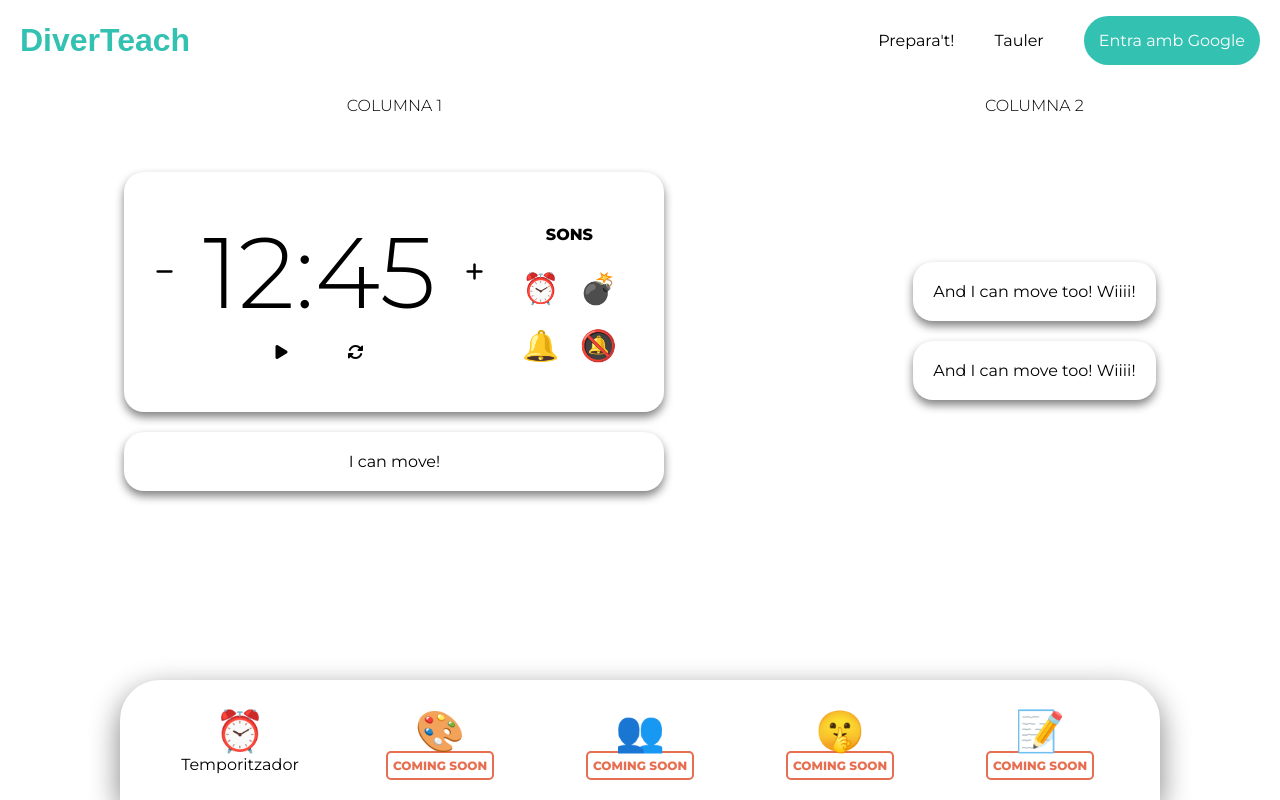
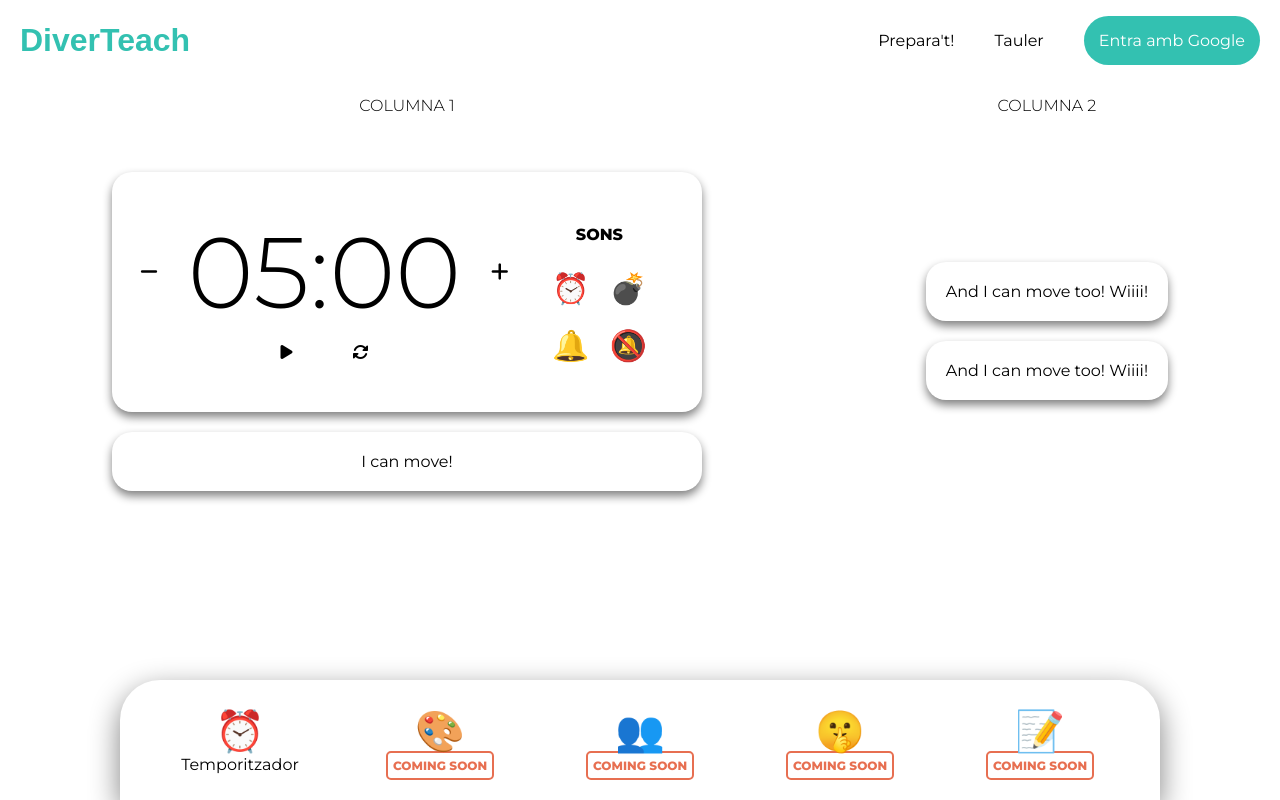
Before and after one commit to ArnoldGee/diverteach, a React (Create React App) app: page /dashboard in a window 1280 px wide. Built offline with nearby package versions, Linux system fonts and the light colour scheme; a web font is replaced by a local one.

Commit message:
✨Added timer functionality and animations when 0s is reached

```diff
--- a/src/components/tool-timer/tool-timer.component.jsx
+++ b/src/components/tool-timer/tool-timer.component.jsx
@@ -1,45 +1,153 @@
 import React, {Component} from 'react';
 
-import './tool-timer.styles.scss'
+import './tool-timer.styles.scss';
+
+const INITIAL_STATE = {
+  sessionCount: 5,
+  clockCount: 5 * 60,
+  sound: 'audio-beep',
+  isPlaying: false,
+  isRinging: false,
+  audio: undefined,
+};
 
 class ToolTimer extends Component {
-  constructor(props){
-    super(props)
+  constructor(props) {
+    super(props);
     this.loop = undefined;
-    this.state = {
-      sessionCount: 10,
-      clockCount: 0,
-      sound: 'audio-beep',
-      isPlaying: false
-    }
+    this.state = INITIAL_STATE;
   }
-  componentWillUnmount () {
+  componentDidMount() {
+    this.audio = document.getElementById(this.state.sound);
+  }
+  componentWillUnmount() {
     clearInterval(this.loop);
   }
+
+  convertToTime = (count) => {
+    const minutes = Math.floor(count / 60);
+    const seconds = count % 60;
+    const secondsDisplay = seconds < 10 ? '0' + seconds : seconds;
+    const minutesDisplay = minutes < 10 ? '0' + minutes : minutes;
+    return `${minutesDisplay}:${secondsDisplay}`;
+  };
+
+  handleSessionIncrease = () => {
+    const {sessionCount, isPlaying} = this.state;
+
+    if (sessionCount < 60) {
+      if (!isPlaying) {
+        this.setState({
+          sessionCount: sessionCount + 1,
+          clockCount: (sessionCount + 1) * 60,
+        });
+      }
+    }
+  };
+
+  handleSessionDecrease = () => {
+    const {sessionCount, isPlaying} = this.state;
+
+    if (sessionCount > 1) {
+      if (!isPlaying) {
+        this.setState({
+          sessionCount: sessionCount + -1,
+          clockCount: (sessionCount + -1) * 60,
+        });
+      }
+    }
+  };
+
+  handlePlayPause = () => {
+    const {isPlaying} = this.state;
+    if (!isPlaying) {
+      this.loop = setInterval(() => {
+        if (this.state.clockCount === 0) {
+          this.setState({
+            isRinging: true,
+          });
+          this.audio.play();
+        } else {
+          this.setState((prevState) => ({
+            clockCount: prevState.clockCount - 1,
+          }));
+        }
+      }, 1000);
+
+      this.setState({
+        isPlaying: true,
+      });
+    } else {
+      clearInterval(this.loop);
+      this.setState({
+        isPlaying: false,
+      });
+    }
+  };
+
+  handleReset = () => {
+    this.setState((prevState) => ({...INITIAL_STATE, sound: prevState.sound}));
+    clearInterval(this.loop);
+    this.audio.pause();
+    this.audio.currentTime = 0;
+  };
+
   render() {
+    const {clockCount, isRinging} = this.state;
     return (
       <div className="timer">
-        <audio id="audio-beep" preload="auto" src="https://raw.githubusercontent.com/freeCodeCamp/cdn/master/build/testable-projects-fcc/audio/BeepSound.wav"></audio>
+        <audio
+          id="audio-beep"
+          preload="auto"
+          src="https://raw.githubusercontent.com/freeCodeCamp/cdn/master/build/testable-projects-fcc/audio/BeepSound.wav"
+        ></audio>
 
         <div className="timer-clock">
           <div className="timer-show">
-
-            <button className="controls-button no-format">
+            <button
+              className="controls-button no-format"
+              onClick={this.handleSessionDecrease}
+            >
               <i className="fas fa-minus"></i>
             </button>
             <div className="time-container">
-              <div style={{display: "none"}} className="timer-icon"><span role="img" aria-label="">⏰</span></div>
-              <div className="time">12:45</div>
+              {isRinging && (
+                <div className="timer-icon" onClick={this.handleReset}>
+                  <span role="img" aria-label="">
+                    ⏰
+                  </span>
+                </div>
+              )}
+              {!isRinging && (
+                <div className="time">{this.convertToTime(clockCount)}</div>
+              )}
             </div>
-            <button className="controls-button no-format">
+            <button
+              className="controls-button no-format"
+              onClick={this.handleSessionIncrease}
+            >
               <i className="fas fa-plus"></i>
             </button>
           </div>
           <div className="timer-controls">
-            <button className="no-format controls-button" id="start_stop" onClick={this.handlePlayPause}>
-              <i className={`fas fa-${this.state.isPlaying ? "pause" : "play"}`}></i>
-            </button>
-            <button className="no-format controls-button" id="reset" onClick={this.handleReset}>
+            {!isRinging && (
+              <button
+                className="no-format controls-button"
+                id="start_stop"
+                onClick={this.handlePlayPause}
+              >
+                <i
+                  className={`fas fa-${
+                    this.state.isPlaying ? 'pause' : 'play'
+                  }`}
+                ></i>
+              </button>
+            )}
+            <button
+              className="no-format controls-button"
+              id="reset"
+              onClick={this.handleReset}
+            >
               <i className="fas fa-sync-alt"></i>
             </button>
           </div>
@@ -48,12 +156,28 @@ class ToolTimer extends Component {
           <h3>Sons</h3>
           <div className="sound-icons">
             <div className="sound-icons-row">
-              <div className="sound-icon"><span role="img" aria-label="">⏰</span></div>
-              <div className="sound-icon"><span role="img" aria-label="">💣</span></div>
+              <div className="sound-icon">
+                <span role="img" aria-label="">
+                  ⏰
+                </span>
+              </div>
+              <div className="sound-icon">
+                <span role="img" aria-label="">
+                  💣
+                </span>
+              </div>
             </div>
             <div className="sound-icons-row">
-              <div className="sound-icon"><span role="img" aria-label="">🔔</span></div>
-              <div className="sound-icon"><span role="img" aria-label="">🔕</span></div>
+              <div className="sound-icon">
+                <span role="img" aria-label="">
+                  🔔
+                </span>
+              </div>
+              <div className="sound-icon">
+                <span role="img" aria-label="">
+                  🔕
+                </span>
+              </div>
             </div>
           </div>
         </div>
--- a/src/components/tool-timer/tool-timer.styles.scss
+++ b/src/components/tool-timer/tool-timer.styles.scss
@@ -1,6 +1,6 @@
 .timer {
   height: 200px;
-  width: 500px;
+  width: 550px;
   display: flex;
   justify-content: space-around;
   align-items: center;
@@ -19,6 +19,8 @@
         font-size: 20px;
       }
       .timer-icon {
+        width: 240px;
+        animation: bounce 0.9s ease-in-out infinite;
         // aquí falta afegir l'animació!!!
       }
       .time-container {
@@ -75,3 +77,26 @@
     transform: scale(1.5);
   }
 }
+@keyframes bounce {
+  0%{
+    transform: translateY(0) rotate(5deg);
+  }
+  20%{
+    transform: translateY(0) rotate(-5deg);
+  }
+  50%{
+    transform: translateY(0) rotate(5deg);
+  }
+  80%{
+    transform: translateY(0) rotate(-5deg);
+  }
+  100% {
+    transform: translateY(0) rotate(5deg);
+  }
+  40% {
+    transform: translateY(-30px) rotate(5deg);
+  }
+  60% {
+    transform: translateY(-15px) rotate(5deg);
+  }
+}
--- a/src/pages/landing-page/landing-page.styles.scss
+++ b/src/pages/landing-page/landing-page.styles.scss
@@ -14,9 +14,10 @@
     .section-title {
       margin: 100px 0 50px 0;
       text-align: center;
-      color: $red
+      color: $red;
     }
-    ol, ul {
+    ol,
+    ul {
       line-height: 3em;
       list-style-type: none;
       .list-icon {
@@ -41,11 +42,11 @@
         .emoji-before-button {
           font-size: 30px;
           margin: 15px;
+        }
+        &:hover .emoji-before-button {
+          animation: move-around-button 0.5s ease-in-out 0s alternate infinite;
+        }
       }
-      &:hover .emoji-before-button {
-        animation: move-around-button 0.5s ease-in-out 0s alternate infinite;
-      }
-    }
     }
     .welcome-right {
       width: 50%;
@@ -53,15 +54,14 @@
       justify-content: center;
       align-items: center;
       .superhero-img {
-
         opacity: 0;
-        animation: superhero-fly 1s ease-out 0.5s forwards
+        animation: superhero-fly 1s ease-out 0.5s forwards;
       }
     }
   }
   .team {
-    .team-cards{
-      display:flex;
+    .team-cards {
+      display: flex;
       justify-content: center;
       align-items: center;
       .team-card {
@@ -82,16 +82,14 @@
       }
     }
   }
-
 }
-
 
 //Animació del superheroi
 @keyframes superhero-fly {
   0% {
     transform: translate(100px, 200px);
   }
-  100%{
+  100% {
     opacity: 1;
   }
 }
@@ -99,6 +97,6 @@
 // animació de la mà
 @keyframes move-around-button {
   100% {
-    transform: translateX(-20px)
+    transform: translateX(-20px);
   }
 }
```
